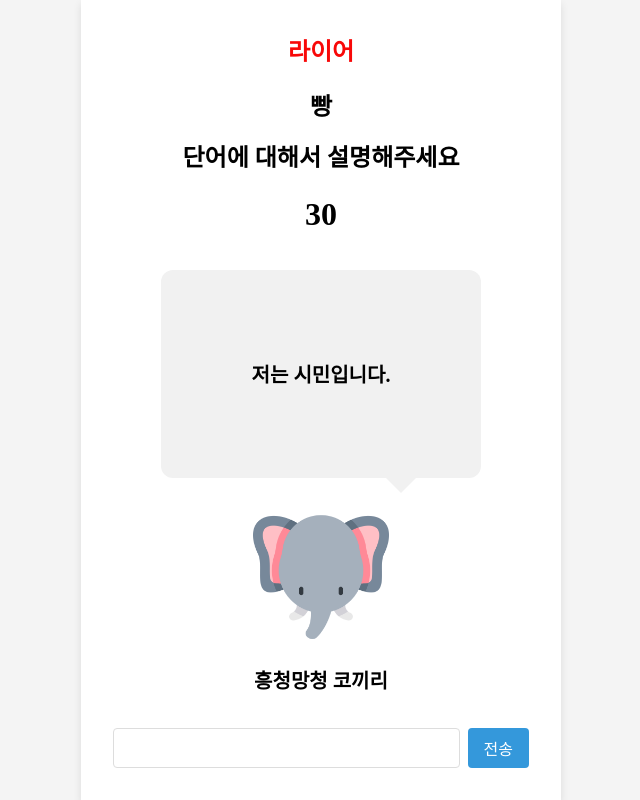
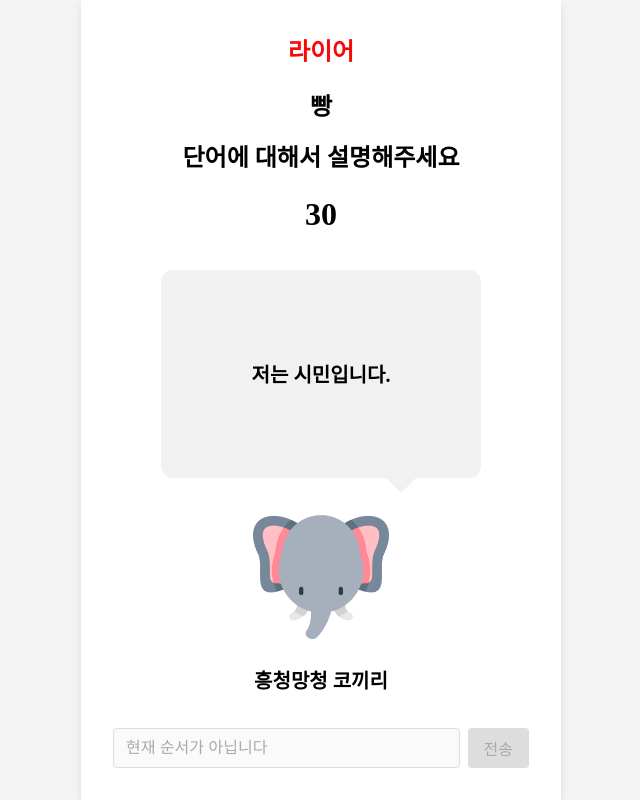
Before and after one commit to Goorm-Team4/liar-game-frontend, a React (Create React App) app: page /turn in a window 1280 px wide. Shown: the whole page, without its empty margins (319-959 px from the left). Built offline with nearby package versions, Linux system fonts and the light colour scheme.

Commit message:
feat(#4): 턴에 따른 채팅 입력 제한 추가

```diff
--- a/src/pages/TurnPage.js
+++ b/src/pages/TurnPage.js
@@ -16,12 +16,17 @@ const TurnPage = () => {
         []
       );
 
+    const myId = 1; // 임의 본인 id
     const [currentPlayer, setCurrentPlayer] = useState(null); // 현재 턴인 플레이어
+    const [isMyTurn, setIsMyTurn] = useState(false); // 현재 턴인지 확인
 
     // 랜덤 턴
     useEffect(() => {
         const randomIndex = Math.floor(Math.random() * players.length);
-        setCurrentPlayer(players[randomIndex]);
+        const selectedPlayer = players[randomIndex];
+        setCurrentPlayer(selectedPlayer);
+
+        setIsMyTurn(selectedPlayer.id === myId);
       }, [players]);
 
     if (!currentPlayer) {
@@ -48,8 +53,11 @@ const TurnPage = () => {
             </PlayerContainer>
 
             <ChatInputContainer>
-                <ChatInput />
-                <SendButton>전송</SendButton>
+                <ChatInput
+                    placeholder={isMyTurn ? "메세지를 입력해주세요" : "현재 순서가 아닙니다"}
+                    disabled={!isMyTurn}
+                 />
+                <SendButton disabled={!isMyTurn}>전송</SendButton>
             </ChatInputContainer>
         </SectionContainer>
     </PageContainer>
@@ -169,18 +177,23 @@ const ChatInput = styled.input`
     border: 1px solid #ddd;
     border-radius: 4px;
     font-size: 2vh;
+    cursor: ${({ disabled }) => (disabled ? "not-allowed" : "text")};
+
+    &::placeholder {
+        color: ${({ disabled }) => (disabled ? "#aaa" : "#888")};
+    }
 `;
 
 const SendButton = styled.button`
     padding: 8px 16px;
-    background-color: #3498db;
-    color: #ffffff;
     border: none;
     border-radius: 4px;
     font-size: 2vh;
-    cursor: pointer;
+    background-color: ${({ disabled }) => (disabled ? "#ddd" : "#3498db")};
+    color: ${({ disabled }) => (disabled ? "#aaa" : "#ffffff")};
+    cursor: ${({ disabled }) => (disabled ? "not-allowed" : "pointer")};
 
     &:hover {
-        background-color: #2980b9;
+        background-color: ${({ disabled }) => (disabled ? "#ddd" : "#2980b9")};
     }
 `;
```
